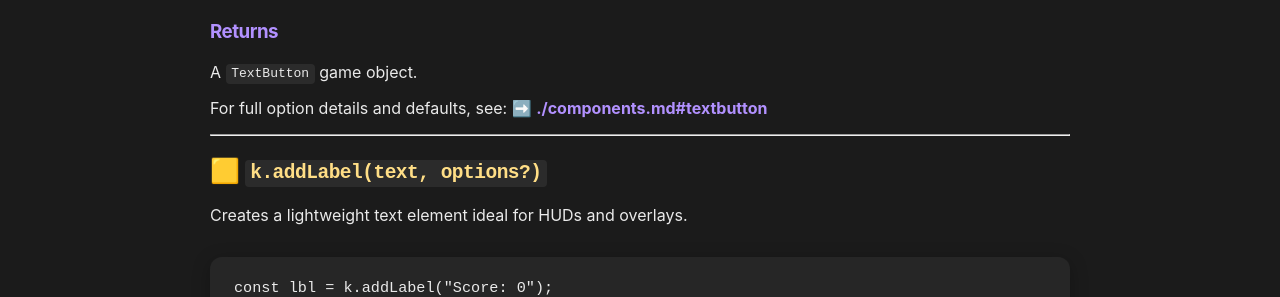
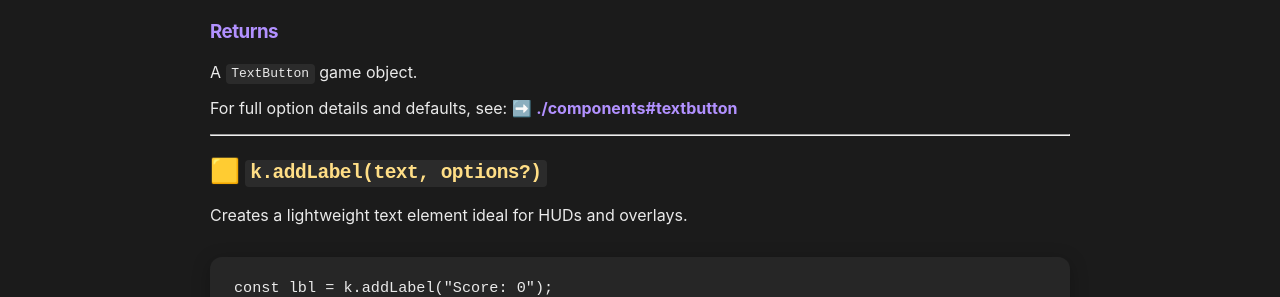
Before and after one commit to jbakchr/kaplay-ui, a Jekyll site: the page built from docs/api/plugin.md, in a window 1280 px wide and 900 px high, scrolled down 1191 px. Shown: the part 162-459 px from the top of the window. Built offline with Jekyll 4.4.1, drawn with Linux system fonts in a browser that asks for light colours; our own code applies the rules of GitHub Pages for plain Markdown files.

```diff
--- a/docs/api/plugin.md
+++ b/docs/api/plugin.md
@@ -43,7 +43,7 @@ const btn = k.addTextButton("Play");
 A `TextButton` game object.
 
 For full option details and defaults, see:
-➡️ **[./components.md#textbutton](https://jbakchr.github.io/kaplay-ui/api/components.md#textbutton)**
+➡️ **[./components#textbutton](https://jbakchr.github.io/kaplay-ui/api/components#-textbutton)**
 
 ---
 
@@ -67,7 +67,7 @@ const lbl = k.addLabel("Score: 0");
 A `Label` game object.
 
 For full option details and defaults, see:
-➡️ **[./components.md#label](<(https://jbakchr.github.io/kaplay-ui/api/components.md#label)>)**
+➡️ **[./components.md#label](https://jbakchr.github.io/kaplay-ui/api/components#-label)**
 
 ---
 
```
